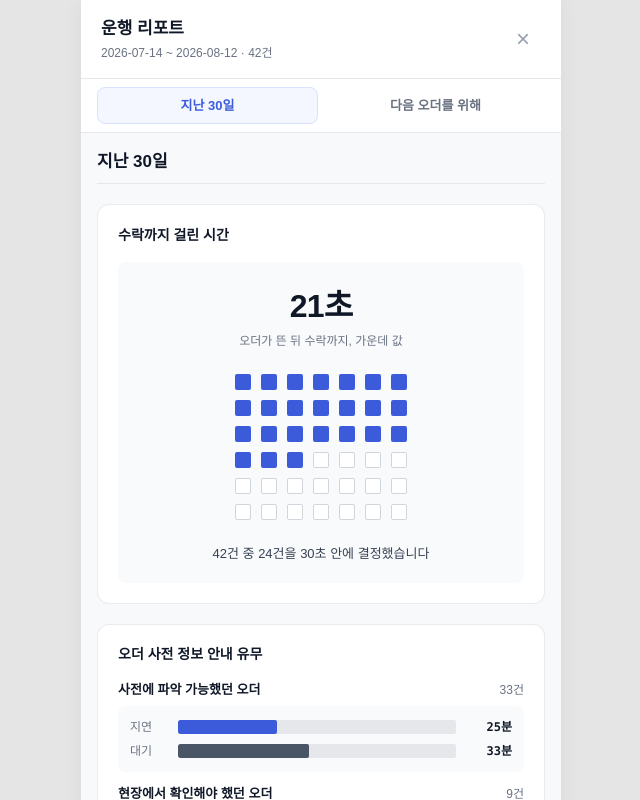
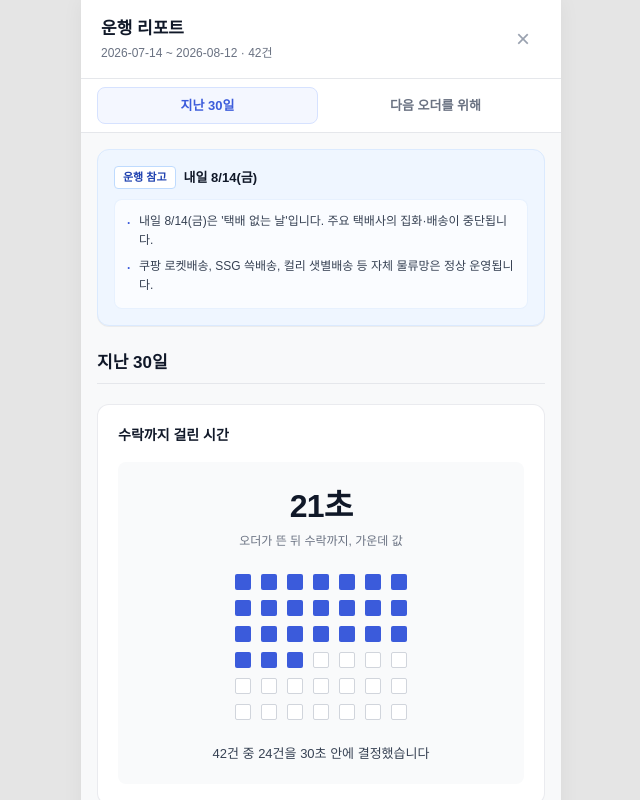
Before and after one commit to KwonLogistics/KAUL_CAMPASS, a Next.js app: page /schedule in a window 1280 px wide. Both pictures are taken after a click on the button "운행 리포트". Shown: the top 800 px of the page, without its empty margins (319-959 px from the left). Built offline with nearby package versions, Linux system fonts and the light colour scheme; a web font is replaced by a local one.

Commit message:
feat: 운행 리포트 일일 변동 참고사항(8/14) 상단 배너 배치

```diff
--- a/src/components/report/ReportDashboard.tsx
+++ b/src/components/report/ReportDashboard.tsx
@@ -18,7 +18,6 @@ export default function ReportDashboard({
 
   const [activeTab, setActiveTab] = useState<"sectionA" | "sectionB">("sectionA");
   const [isGuideOpen, setIsGuideOpen] = useState(false);
-  const [isTomorrowOpen, setIsTomorrowOpen] = useState(false);
   const [isWaitDetailOpen, setIsWaitDetailOpen] = useState(false);
   const [isOrderRawDetailsOpen, setIsOrderRawDetailsOpen] = useState(false);
 
@@ -91,7 +90,32 @@ export default function ReportDashboard({
         </button>
       </div>
 
-      <div className="p-4 space-y-8 max-w-[480px] mx-auto w-full">
+      <div className="p-4 space-y-6 max-w-[480px] mx-auto w-full">
+        {/* ========================================================= */}
+        {/* 상단: 일일 변동 운행 참고 사항 (토글 없이 그대로 노출) */}
+        {/* ========================================================= */}
+        <div className="bg-[#eff6ff] border border-[#dbeafe] rounded-xl p-4 space-y-2.5 shadow-2xs">
+          <div className="flex items-center gap-2">
+            <span className="text-[11px] font-bold text-[#1e40af] bg-white px-2 py-0.5 rounded border border-[#bfdbfe]">
+              운행 참고
+            </span>
+            <span className="text-[13px] font-bold text-gray-900">
+              내일 8/14(금)
+            </span>
+          </div>
+
+          <div className="text-[12px] text-gray-700 space-y-1.5 leading-relaxed bg-white/70 p-3 rounded-lg border border-blue-100/60">
+            <div className="flex items-start gap-2">
+              <span className="text-[#3b5bdb] font-bold mt-0.5">·</span>
+              <p>내일 8/14(금)은 &apos;택배 없는 날&apos;입니다. 주요 택배사의 집화·배송이 중단됩니다.</p>
+            </div>
+            <div className="flex items-start gap-2">
+              <span className="text-[#3b5bdb] font-bold mt-0.5">·</span>
+              <p>쿠팡 로켓배송, SSG 쓱배송, 컬리 샛별배송 등 자체 물류망은 정상 운영됩니다.</p>
+            </div>
+          </div>
+        </div>
+
         {/* ========================================================= */}
         {/* [섹션 A] 지난 30일 */}
         {/* ========================================================= */}
@@ -541,32 +565,6 @@ export default function ReportDashboard({
           )}
         </div>
 
-        {/* ========================================================= */}
-        {/* 접힘 블록: 참고 — 내일 8/14(금) */}
-        {/* ========================================================= */}
-        <div className="bg-white rounded-xl border border-gray-200/80 overflow-hidden">
-          <button
-            onClick={() => setIsTomorrowOpen(!isTomorrowOpen)}
-            className="w-full px-5 py-3.5 text-left text-[13px] font-bold text-gray-700 hover:bg-gray-50 flex justify-between items-center transition-colors cursor-pointer"
-          >
-            <span>참고 — 내일 8/14(금)</span>
-            <span className="text-gray-400 text-[12px]">{isTomorrowOpen ? "▴" : "▾"}</span>
-          </button>
-
-          {isTomorrowOpen && (
-            <div className="px-5 pb-4 pt-1 border-t border-gray-100 text-[12px] text-gray-700 space-y-2 leading-relaxed bg-gray-50/50">
-              <div className="flex items-start gap-2">
-                <span className="text-gray-400 mt-0.5">·</span>
-                <p>내일 8/14(금)은 &apos;택배 없는 날&apos;입니다. 주요 택배사의 집화·배송이 중단됩니다.</p>
-              </div>
-              <div className="flex items-start gap-2">
-                <span className="text-gray-400 mt-0.5">·</span>
-                <p>쿠팡 로켓배송, SSG 쓱배송, 컬리 샛별배송 등 자체 물류망은 정상 운영됩니다.</p>
-              </div>
-            </div>
-          )}
-        </div>
-
         {/* 하단 캡션 */}
         <div className="pt-2 pb-4 text-center">
           <p className="text-[11px] text-gray-400">
```
